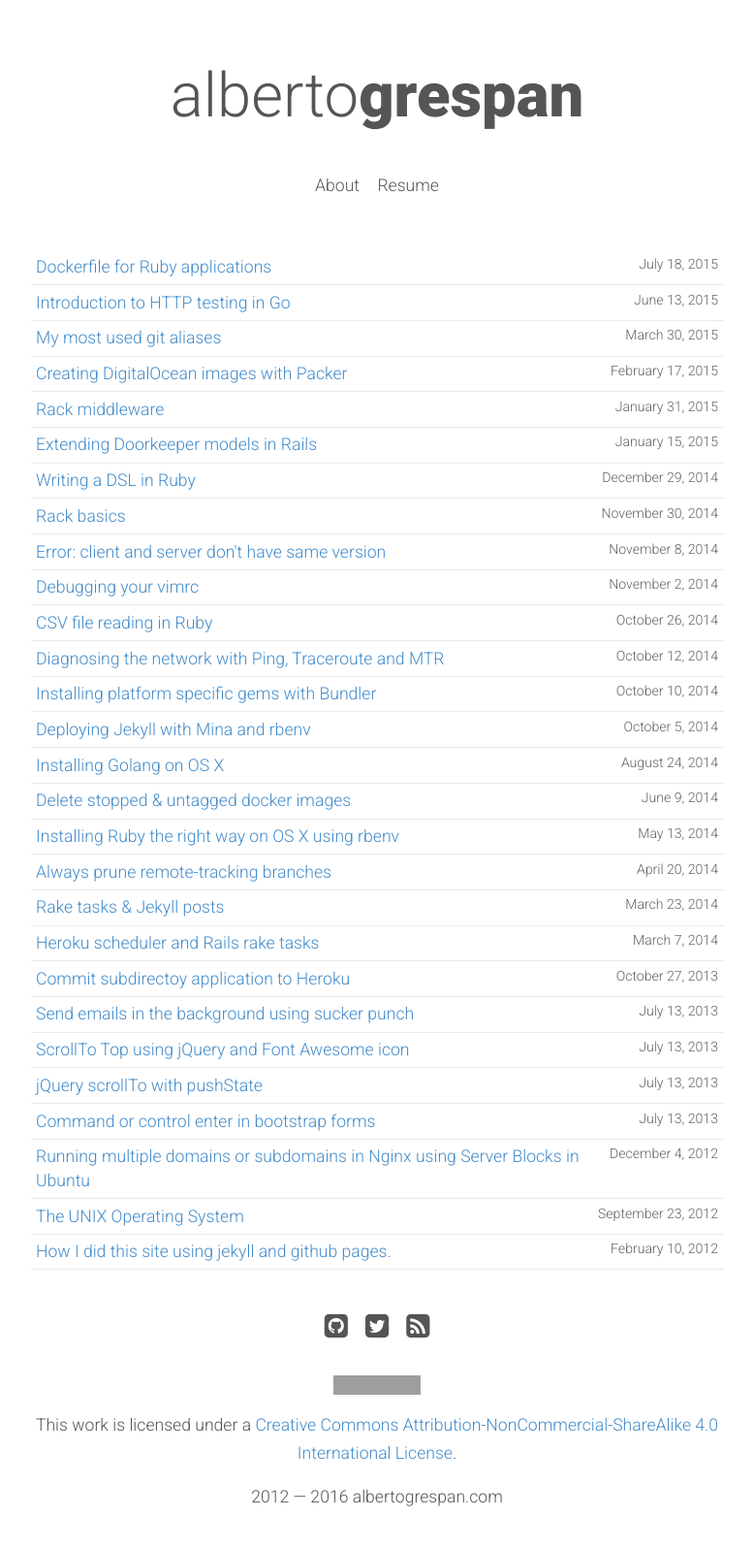
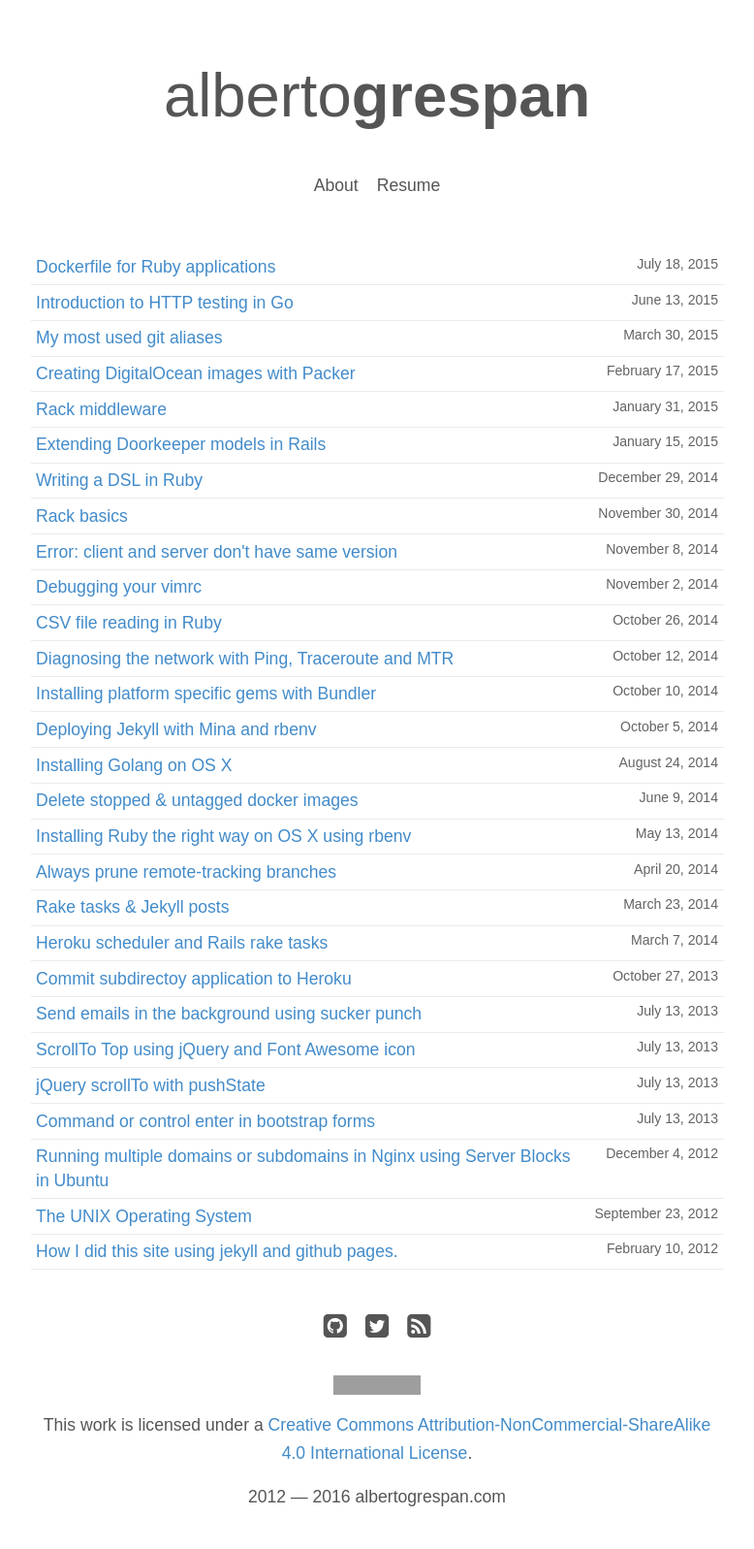
Before and after one commit to albertogg/albertogg.github.com, a Jekyll site: the page built from index.html, in a window 1280 px wide. Shown: the whole page at 97% size, without its empty margins (251-1029 px from the left). Built offline with Jekyll 4.4.1, drawn with Linux system fonts in a browser that asks for light colours; nearby versions of some CDN libraries; grey boxes are pictures that could not be loaded.

Commit message:
Remove Roboto font

```diff
--- a/_layouts/default.html
+++ b/_layouts/default.html
@@ -15,7 +15,6 @@
     <meta name="twitter:image:src" content="{{ site.gravatar.url }}?s=250">
     <meta name="twitter:domain" content="albertogrespan.com">
     <title>{{ page.title }}</title>
-    <link href='//fonts.googleapis.com/css?family=Roboto:300,900,300italic' rel='stylesheet' type='text/css'>
     <link href="//netdna.bootstrapcdn.com/font-awesome/4.1.0/css/font-awesome.min.css" rel="stylesheet">
     <link rel="stylesheet" type="text/css" href="{{ "/css/style.css" | prepend: site.baseurl }}">
   </head>
--- a/css/scss/_base.scss
+++ b/css/scss/_base.scss
@@ -1,11 +1,10 @@
 body {
   background-color: transparent;
   color: $dark-font;
-  font-family: 'Roboto', sans-serif;
   max-width: 40.625em;
+  font-family: "Avenir Next", sans-serif;
   margin: 0 auto;
   padding: 1.250em;
-  font-weight: 300;
   line-height: 1.6;
   font-size: 1.1em;
 }
```
